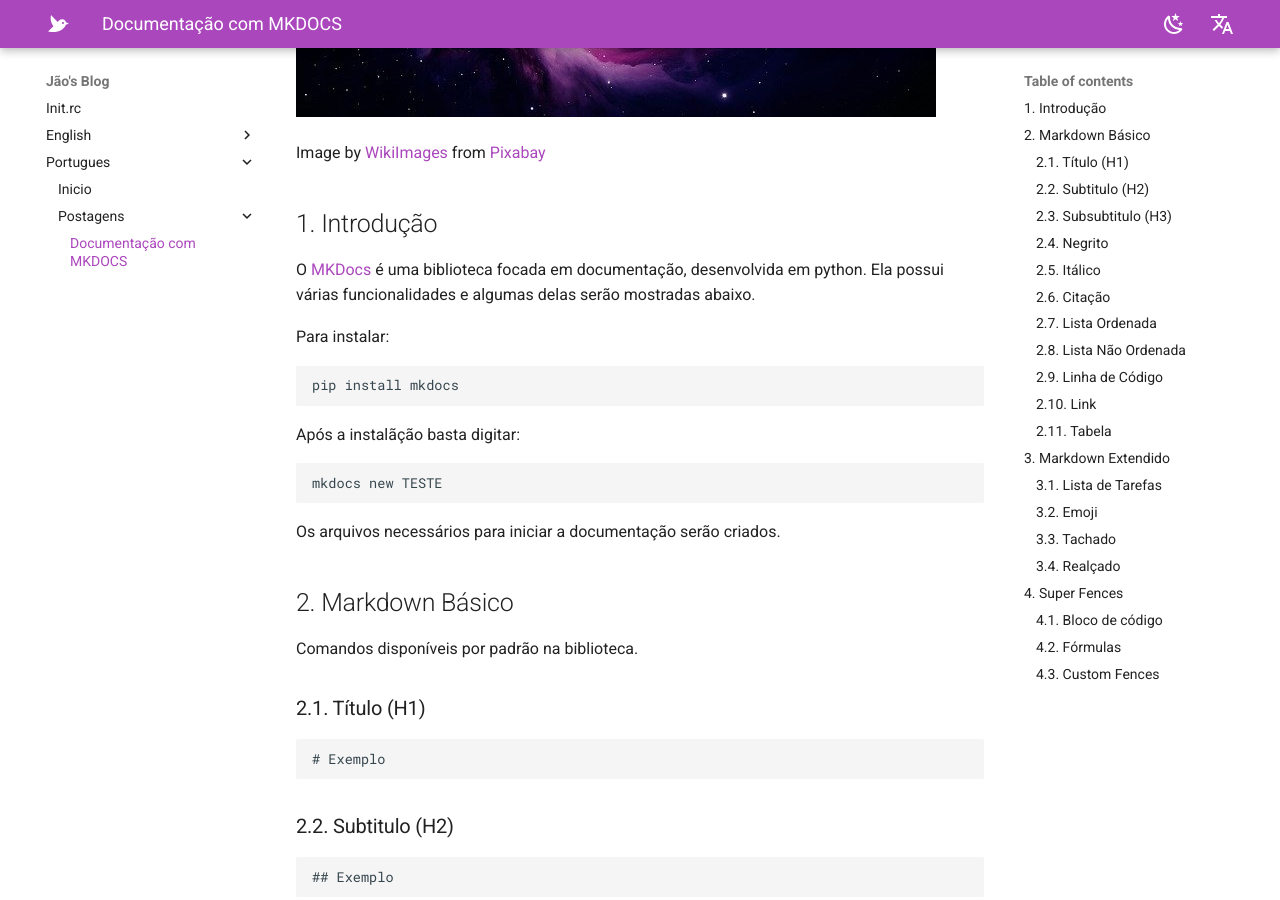
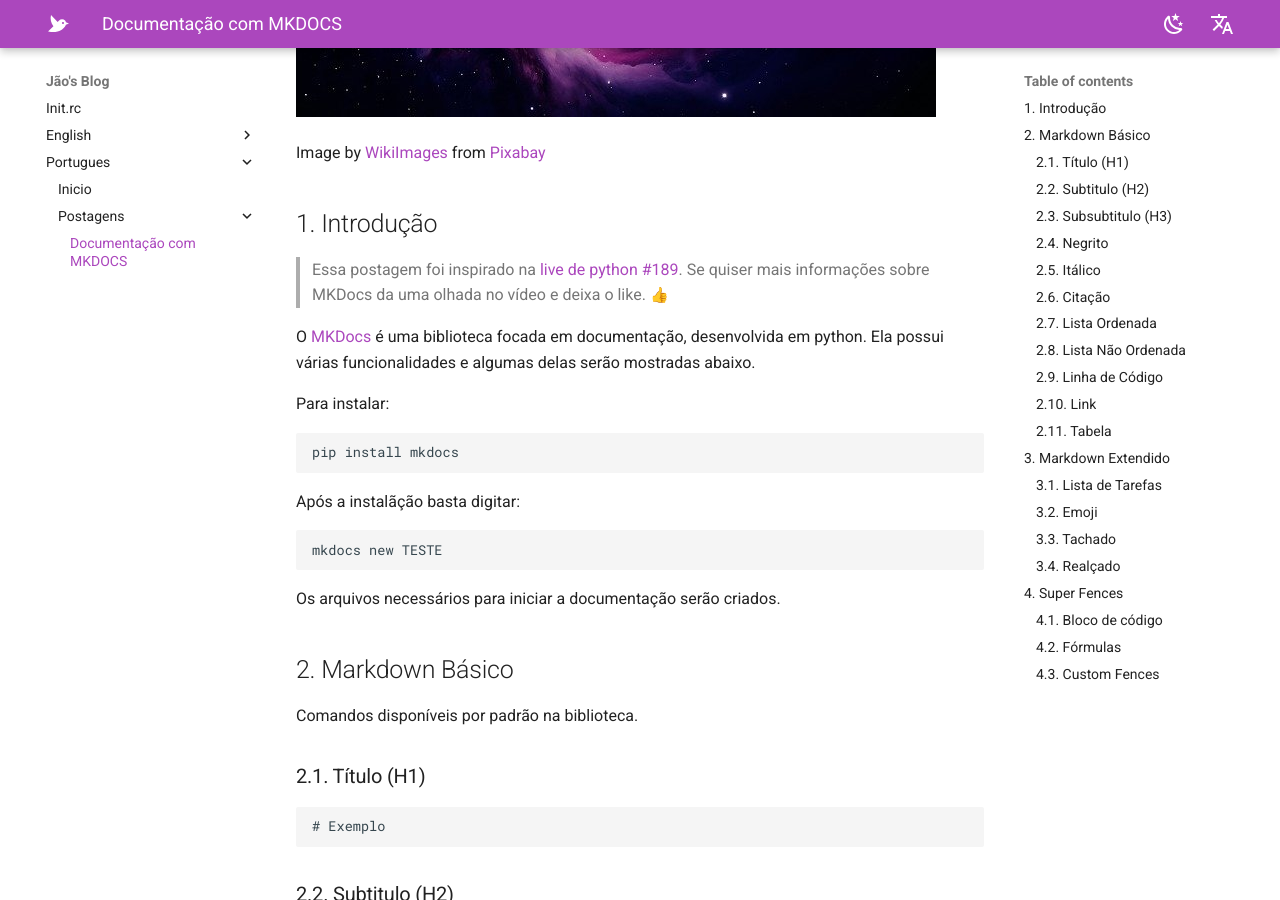
Before and after one commit to joaodanil0/joaodanil0.github.io, an MkDocs documentation site: the page built from docs/Portugues/postagens/mkdocs.md, in a window 1280 px wide and 900 px high, scrolled down 423 px. Built offline with MkDocs 1.6.1 and Material for MkDocs 9.7.7, drawn with Linux system fonts in a browser that asks for light colours; emoji names are drawn with the system emoji font; comment, search, counter and statistics services are not loaded; some of the changed text lies outside the part shown.

Commit message:
Adding credits

````diff
--- a/docs/Portugues/postagens/mkdocs.md
+++ b/docs/Portugues/postagens/mkdocs.md
@@ -5,6 +5,9 @@
 Image by <a href="https://pixabay.com/users/wikiimages-1897/?utm_source=link-attribution&amp;utm_medium=referral&amp;utm_campaign=image&amp;utm_content=11107">WikiImages</a> from <a href="https://pixabay.com/?utm_source=link-attribution&amp;utm_medium=referral&amp;utm_campaign=image&amp;utm_content=11107">Pixabay</a>
 
 ## 1. Introdução
+
+> Essa postagem foi inspirado na [live de python #189](https://youtu.be/GW6nAJ1NHUQ). Se quiser mais informações sobre MKDocs da uma olhada no vídeo e deixa o like. :thumbsup:
+
 O [MKDocs](https://www.mkdocs.org/) é uma biblioteca focada em documentação, desenvolvida em python. Ela possui várias funcionalidades e algumas delas serão mostradas abaixo.
 
 Para instalar:
@@ -139,6 +142,9 @@ Cada uma dessas extensões serão mostradas a seguir.
 > - [X] checado.
 
 ### 3.2. Emoji
+
+Para mais emojis: [emojipedia](https://emojipedia.org/twitter/). Escolha um emoji e procure por `Shortcodes`.
+
 `pymdownx.emoji`
 
 ```
````
Also changed, not shown: site/Portugues/postagens/mkdocs/index.html, 1 other file.
